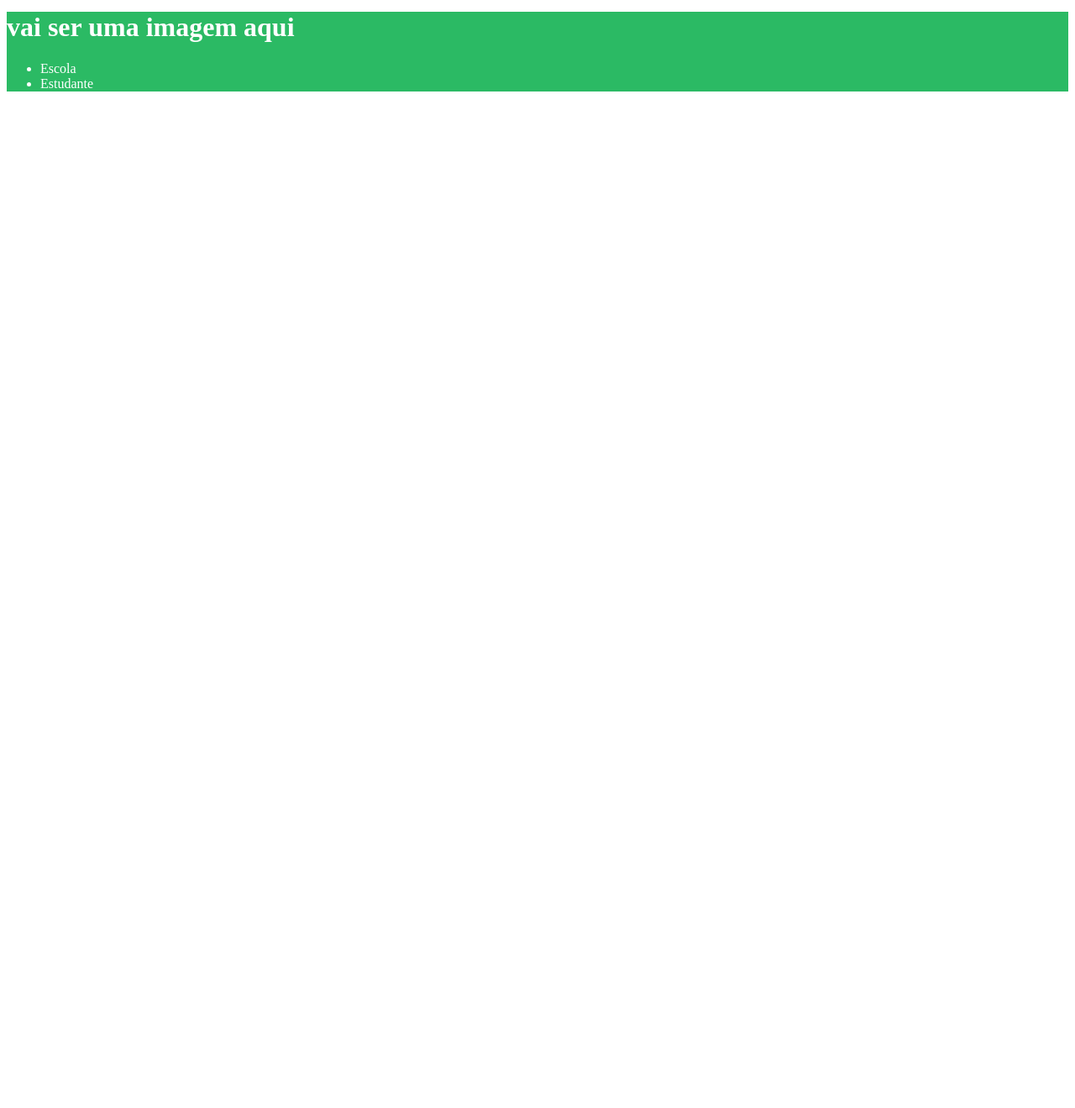
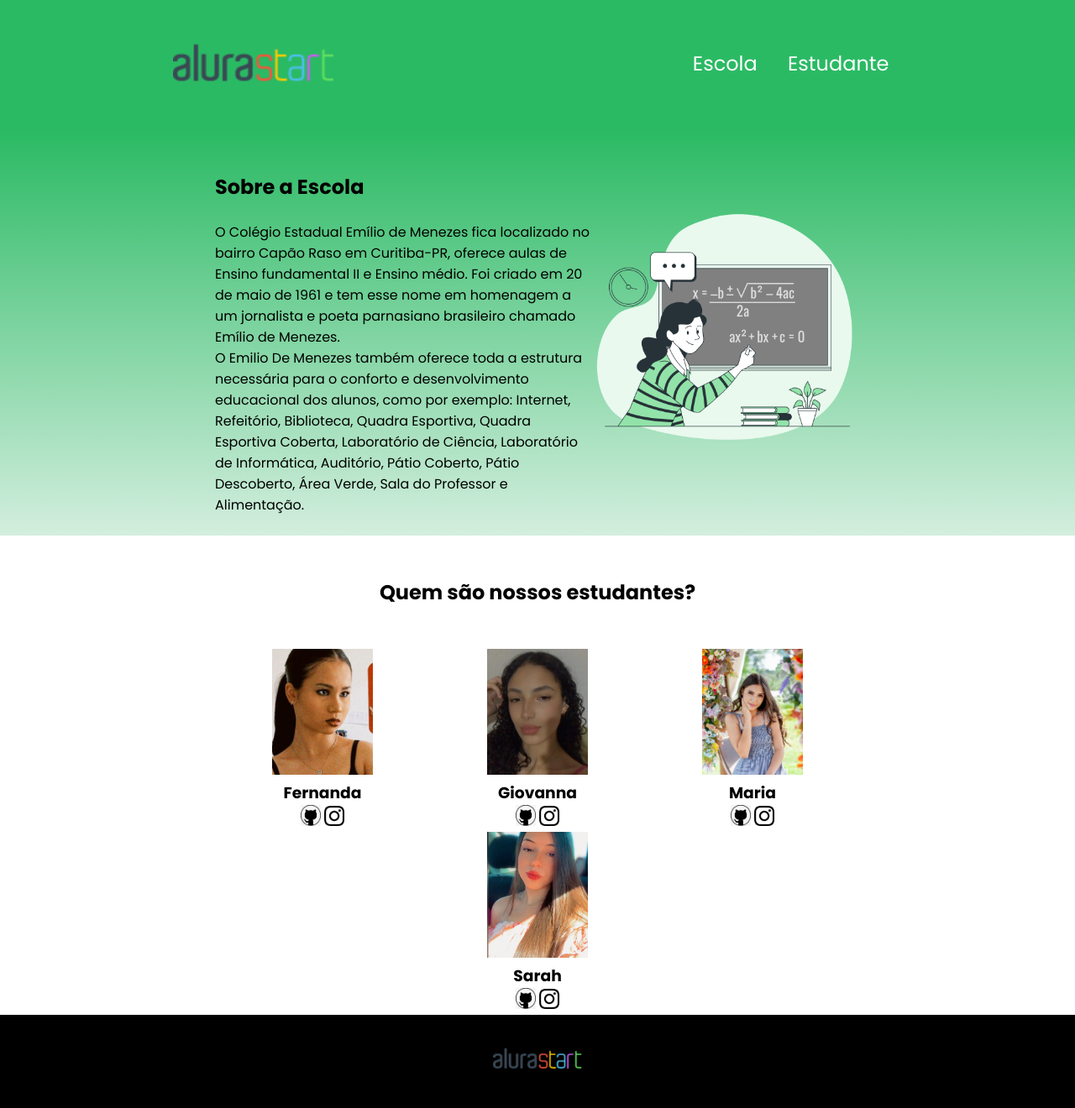
Before and after one commit to fefazzz/site-escola, a plain HTML site: page index.html in a window 1280 px wide. Shown: the part 7-1327 px from the top of the page at 84% size. Before the commit the page ends 800 px from the top, so only its background shows below. Drawn offline with Linux system fonts and the light colour scheme.

Commit message:
pagina finalizada

```diff
--- a/index.html
+++ b/index.html
@@ -6,15 +6,67 @@
     <meta name="viewport" content="width=device-width, initial-scale=1.0">
     <title>Document</title>
     <link rel="stylesheet" href="style.css">
+    <link rel="preconnect" href="https://fonts.googleapis.com">
+<link rel="preconnect" href="https://fonts.gstatic.com" crossorigin>
+<link href="https://fonts.googleapis.com/css2?family=Poppins:wght@400;700&display=swap" rel="stylesheet">
 </head>
+
 <body>
-    <header>
-         <h1>vai ser uma imagem aqui</h1>
-        <ul>
-            <li>Escola</li>
-            <li>Estudante</li>
+    <header class="cabecalho">
+        <img class="cabecalho-imagem" src="alura start.png" alt="logo da alura start">
+        <ul class="cabecalho-lista">
+            <li class="cabecalho-lista-item">Escola</li>
+            <li class="cabecalho-lista-item">Estudante</li>
         </ul>
     </header>
+  <section class="escola">
+    <div class="escola-div-conteudo">
+        <h2 class="escola-titulo">Sobre a Escola</h2>
+        <p class="escola-texto-um">O Colégio Estadual Emílio de Menezes fica localizado no bairro Capão Raso em Curitiba-PR, oferece aulas de Ensino fundamental II e Ensino médio.
+            Foi criado em 20 de maio de 1961 e tem esse nome em homenagem a um jornalista e poeta parnasiano brasileiro chamado Emílio de Menezes.
+            </p>
+        <p class="escola-texto-dois">O Emilio De Menezes também oferece toda a estrutura necessária para o conforto e desenvolvimento educacional dos alunos, como por exemplo: Internet, Refeitório, Biblioteca, Quadra Esportiva, Quadra Esportiva Coberta, Laboratório de Ciência, Laboratório de Informática, Auditório, Pátio Coberto, Pátio Descoberto, Área Verde, Sala do Professor e Alimentação.</p>
+    </div>
+    <img class="escola-imagem" src="Formula-bro.png" alt="Professora no quadro.">
+  </section>
+  <section class="estudante">
+     <h2 class="estudante-titulo">Quem são nossos estudantes?</h2>
+     <div class="estudante-todos">
+     <span></span>
+     <div class="estudante-div">
+        <img class="estudante-imagem" src="fer.JPG" alt="foto da fernanda">
+        <h3 class="estudante-nome">Fernanda</h3>
+        <a href="https://github.com/fefazzz"><img class="estudante-icone" src="github.png" alt="icone github"></a>
+        <a href="https://www.instagram.com/fefazzz/"><img class="estudante-icone" src="instagram.png" alt="icone instagram"></a>
+     </div>
+     <div class="estudante-div">
+        <img class="estudante-imagem" src="gig.JPG" alt="foto da giovanna">
+        <h3 class="estudante-nome">Giovanna</h3>
+        <img class="estudante-icone" src="github.png" alt="icone github">
+        <a href="https://www.instagram.com/gii.meira/"><img  class="estudante-icone" src="instagram.png" alt="icone instagram"></a>
+     </div>
+     <div class="estudante-div">
+        <img class="estudante-imagem" src="maria.JPG" alt="foto da maria">
+        <h3 class="estudante-nome">Maria</h3>
+        <a href="https://github.com/maluiza007"><img class="estudante-icone" src="github.png" alt="icone github"></a>
+        <a href="https://www.instagram.com/maluiza_machado/"><img class="estudante-icone" src="instagram.png" alt="icone instagram"></a>
+     </div>
+     <span></span>
+     <span></span>
+     <span></span>
+     <div class="estudante-div">
+        <img class="estudante-imagem" src="sarah.JPG" alt="foto da sarah">
+        <h3 class="estudante-nome">Sarah</h3>
+        <img class="estudante-icone" src="github.png" alt="icone github">
+        <a href="https://www.instagram.com/sarah_crislimaa/"><img class="estudante-icone" src="instagram.png" alt="icone instagram"></a>
+     </div>
+    </div>
 
+
+
+  </section>
+  <footer class="rodape">
+    <img class="rodape-imagem" src="png alura.png" alt="logo da alura start">
+  </footer>
 </body>
 </html>
--- a/style.css
+++ b/style.css
@@ -1,4 +1,71 @@
-header {
+*{
+    margin: 0;
+    padding: 0;
+}
+body{
+    font-family: 'Poppins', sans-serif;
+}
+
+.cabecalho {
     background-color: #2BBA64;
     color: white;
+    display: flex;
+    justify-content: space-around;
+    align-items: center;
+    padding: 10px 0;
 }
+
+.cabecalho-imagem{
+    width: 15%;
+}
+
+.cabecalho-lista-item{
+    display: inline-block;
+    margin: 0 16px;
+    font-size: 24px;
+}
+
+.escola-imagem{
+    width: 25%;
+}
+
+.escola{
+    background-image: linear-gradient(#2BBA64,#D3EEDE);
+    color: black;
+    display: flex;
+    justify-content: center;
+    align-items: center;
+    padding: 24px 0;
+}
+
+.escola-div-conteudo{
+    width: 35%;
+}
+.escola-titulo{
+    padding: 24px 0;
+}
+.estudante-imagem{
+    width: 120px;
+}
+.estudante-icone{
+    width: 24px;
+}
+.estudante-div{
+    text-align: center;
+}
+.estudante-titulo{
+    text-align: center;
+    padding: 50px 0;
+}
+.estudante-todos{
+    display: grid;
+    grid-template-columns: 20% 20% 20% 20% 20%;
+}
+.rodape{
+    background-color: black;
+    text-align: center;
+}
+.rodape-imagem{
+    height: 80px;
+    padding: 12px 0;
+}
```
Also changed, not shown: github.png (added), image_6483441 (6).JPG (added), instagram.png (added), png alura.png (added).
